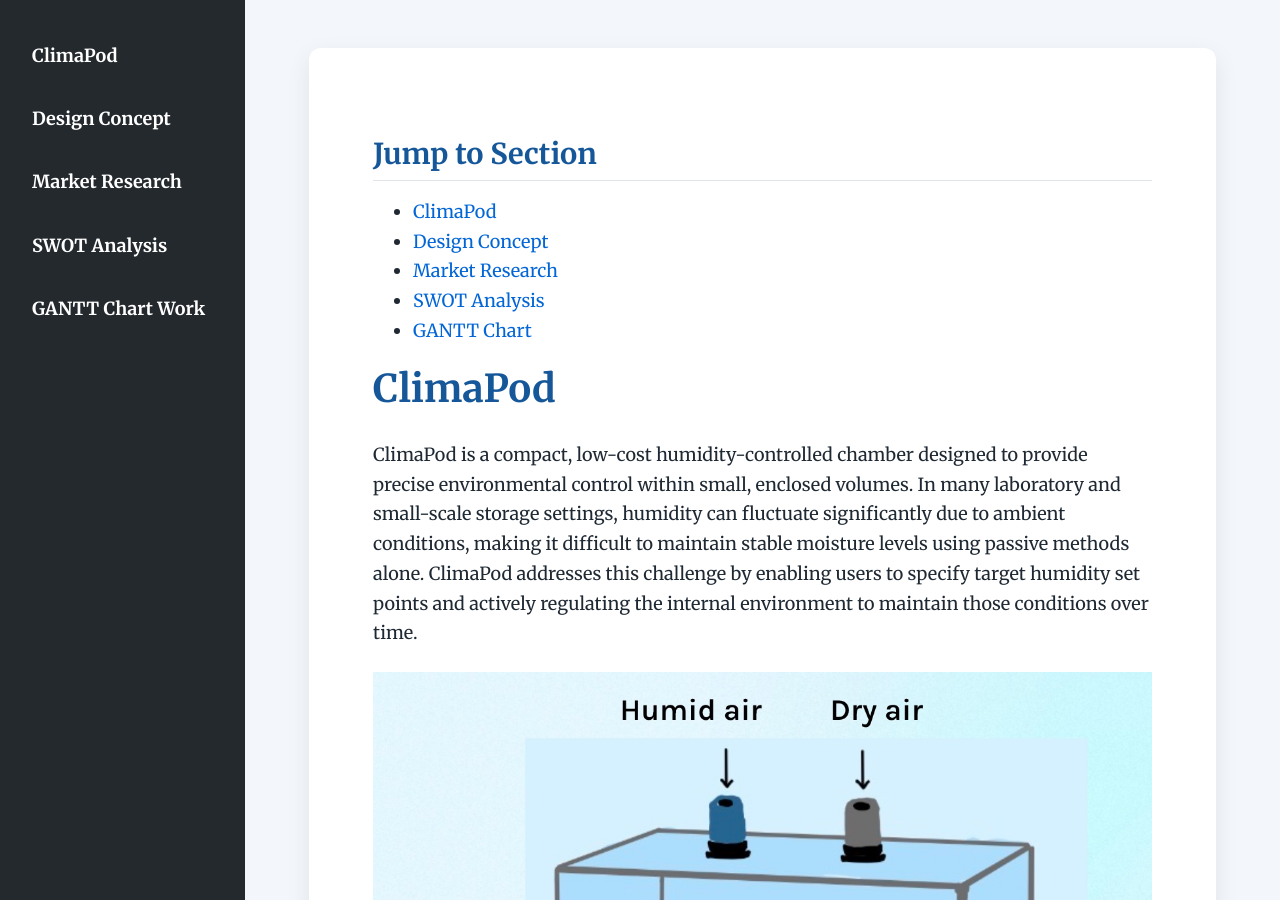
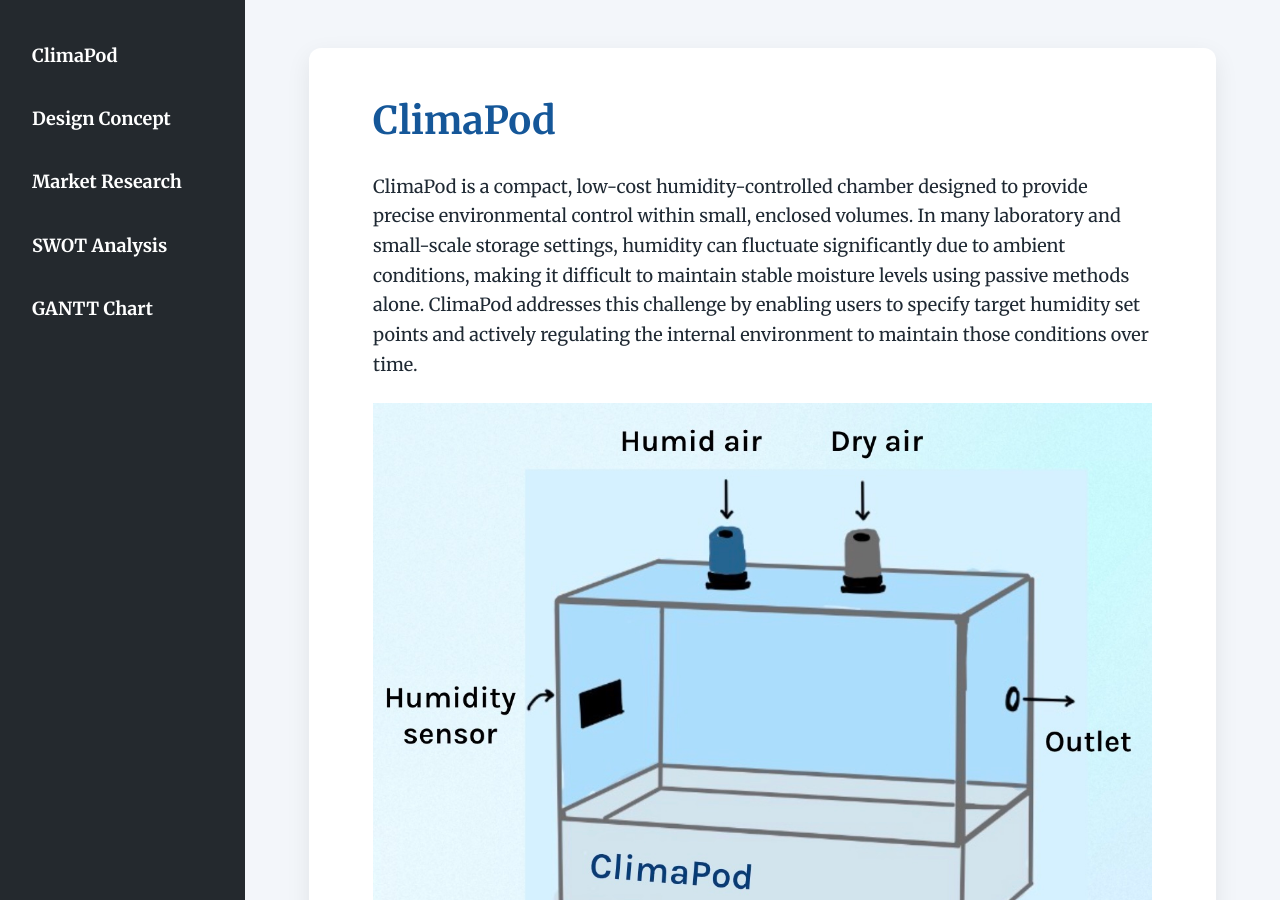
Before and after one commit to rithikar1510/CBE-3300B, a Jekyll site: the page built from initial-design-report.md, in a window 1280 px wide and 900 px high. Built offline with Jekyll 4.4.1, drawn with Linux system fonts in a browser that asks for light colours.

Commit message:
Update initial-design-report.md

```diff
--- a/initial-design-report.md
+++ b/initial-design-report.md
@@ -14,16 +14,9 @@ sidebar:
   - title: SWOT Analysis
     url: "#swot-analysis"
 
-  - title: GANTT Chart Work
+  - title: GANTT Chart
     url: "#GANTT-chart"
 ---
-
-## Jump to Section
-- [ClimaPod](#climapod)
-- [Design Concept](#design-concept)
-- [Market Research](#market-research)
-- [SWOT Analysis](#swot-analysis)
-- [GANTT Chart](#GANTT-chart)
 
 # ClimaPod
 ClimaPod is a compact, low-cost humidity-controlled chamber designed to provide precise environmental control within small, enclosed volumes. In many laboratory and small-scale storage settings, humidity can fluctuate significantly due to ambient conditions, making it difficult to maintain stable moisture levels using passive methods alone. ClimaPod addresses this challenge by enabling users to specify target humidity set points and actively regulating the internal environment to maintain those conditions over time.
```
